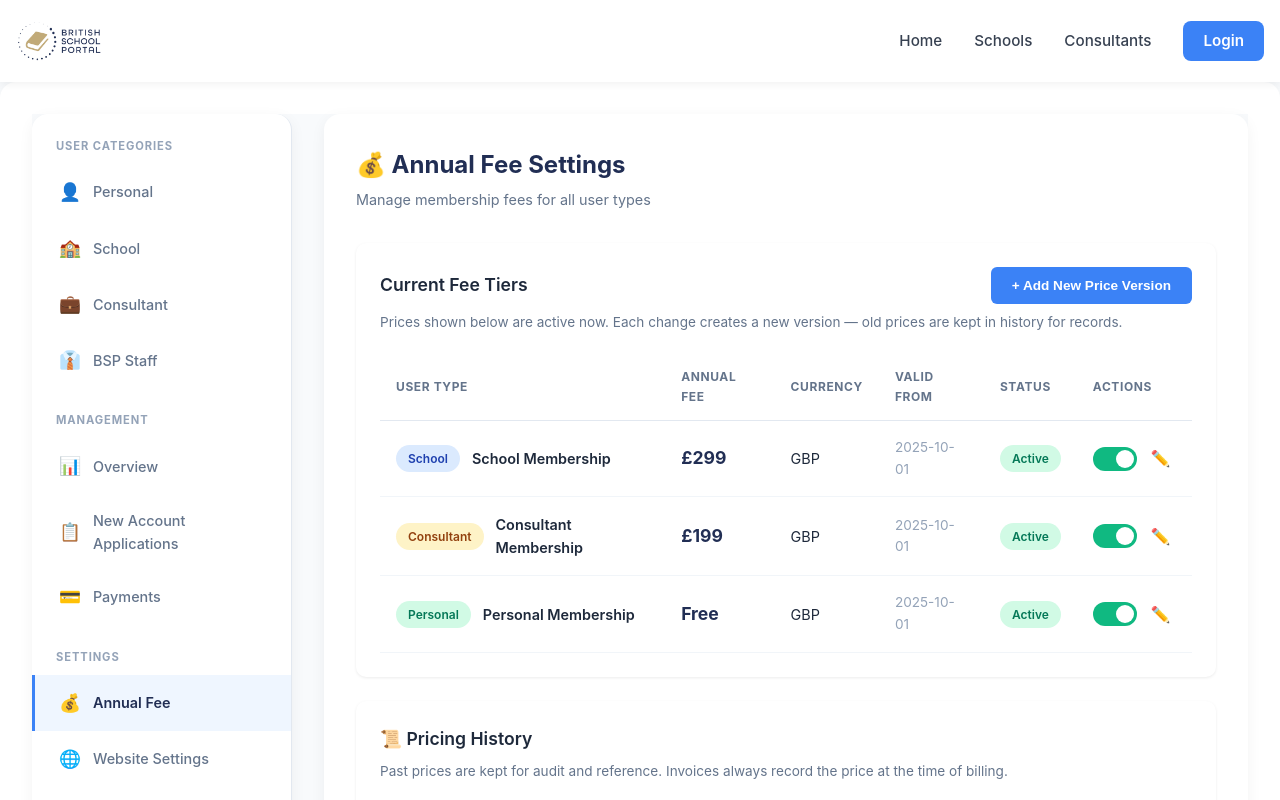
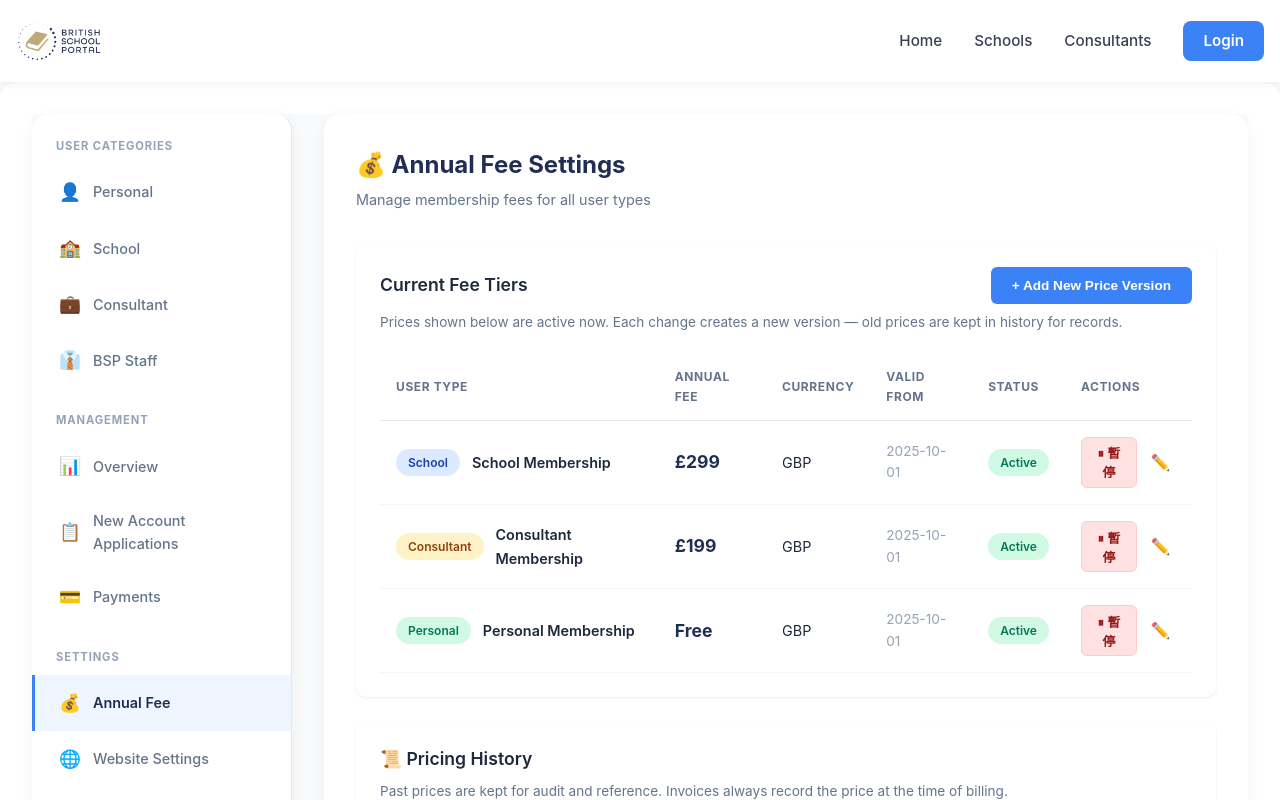
Before and after one commit to socialmedia-dot/bsp-v3, a Nuxt app: page /BSP/settings/fees in a window 1280 px wide. Shown: the top 800 px of the page. Built offline with nearby package versions, Linux system fonts and the light colour scheme.

Commit message:
feat: replace toggle with explicit pause/resume button for fee tiers

```diff
--- a/pages/BSP/settings/fees.vue
+++ b/pages/BSP/settings/fees.vue
@@ -103,10 +103,13 @@
                   </td>
                   <td>
                     <div class="action-buttons">
-                      <label class="toggle-switch" :title="tier.active ? 'Click to pause' : 'Click to activate'">
-                        <input type="checkbox" v-model="tier.active" />
-                        <span class="toggle-slider"></span>
-                      </label>
+                      <button
+                        class="btn-toggle"
+                        :class="tier.active ? 'btn-pause' : 'btn-resume'"
+                        @click="tier.active = !tier.active"
+                      >
+                        {{ tier.active ? '⏸ 暫停' : '▶ 開啟' }}
+                      </button>
                       <button class="btn-action" @click="openEditTier(tier)" title="Edit / New Version">✏️</button>
                     </div>
                   </td>
@@ -616,6 +619,13 @@ const saveSettings = () => {
 .btn-action { background: none; border: none; font-size: 1rem; cursor: pointer; padding: 0.35rem; border-radius: 4px; }
 .btn-action:hover { background: #f1f5f9; }
 
+/* Toggle Buttons */
+.btn-toggle { padding: 0.35rem 0.75rem; border-radius: 6px; font-size: 0.8rem; font-weight: 600; cursor: pointer; border: 1px solid transparent; transition: all 0.2s; }
+.btn-pause { background: #fee2e2; color: #991b1b; border-color: #fecaca; }
+.btn-pause:hover { background: #fecaca; }
+.btn-resume { background: #d1fae5; color: #047857; border-color: #a7f3d0; }
+.btn-resume:hover { background: #a7f3d0; }
+
 /* Footer */
 .settings-footer { display: flex; justify-content: flex-end; }
 
```
Also changed, not shown: 82 other files (tests, documents, lock files or other folders).
